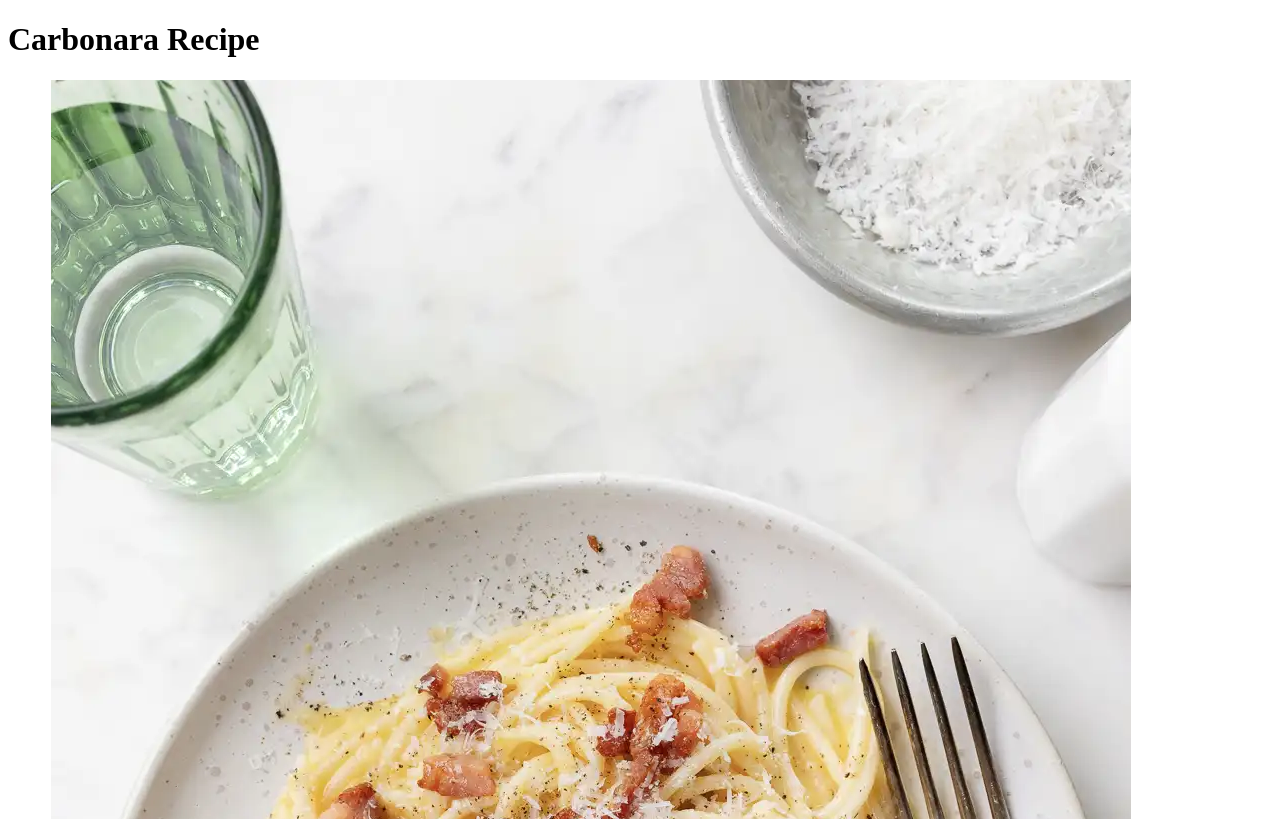
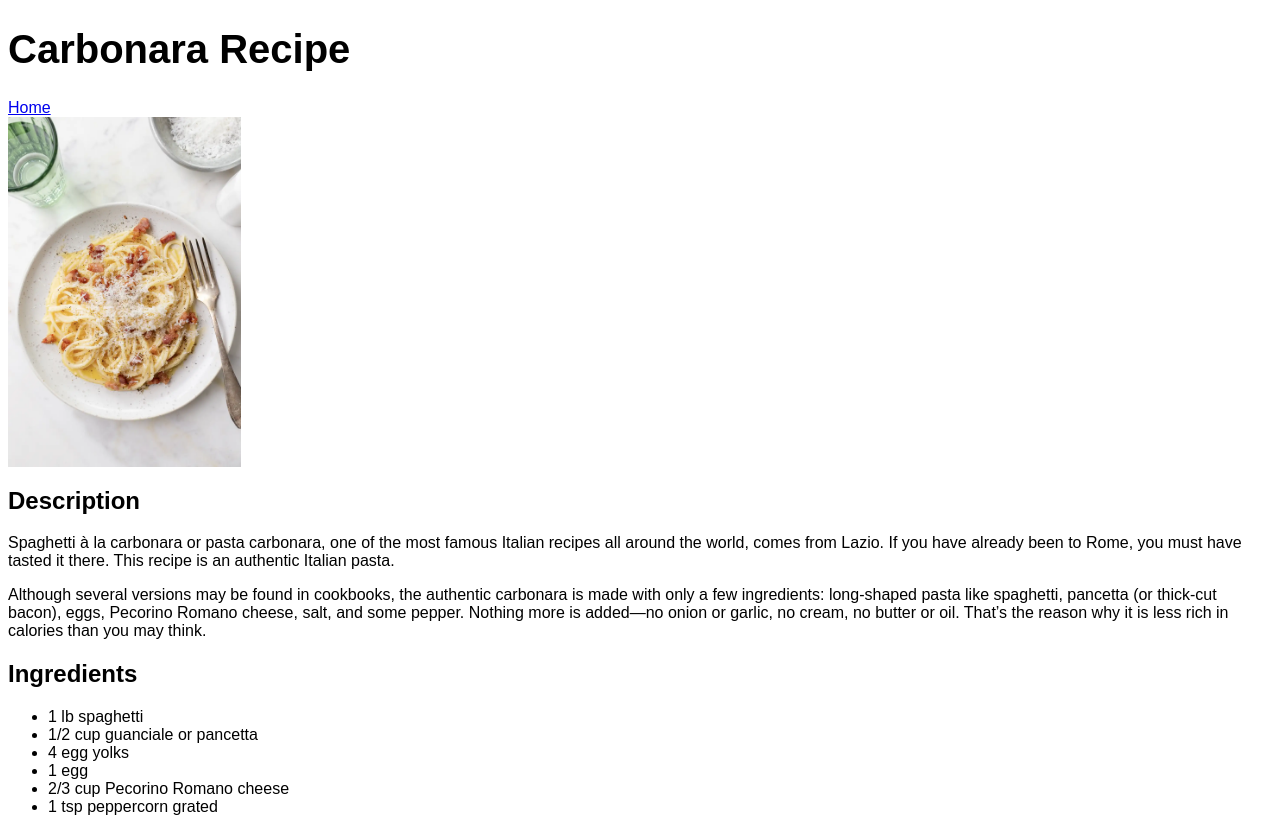
Before and after one commit to SamuelDavis2/odin-recipes, a plain HTML site: page recipes/carbonara.html in a window 1280 px wide. Shown: the top 819 px of the page. Drawn offline with Linux system fonts and the light colour scheme.

Commit message:
Adding in CSS doc and minor changes

```diff
--- a/recipes/carbonara.html
+++ b/recipes/carbonara.html
@@ -1,6 +1,7 @@
 <!DOCTYPE html>
 <html lang="en">
 <head>
+    <link rel="stylesheet" href="../styles.css">
     <meta charset="UTF-8">
     <meta name="viewport" content="width=device-width, initial-scale=1.0">
     <title>Lasagna Recipe</title>
@@ -8,7 +9,7 @@
 <body>
     <h1>Carbonara Recipe</h1>
     <a href="../index.html">Home</a>
-    <img src="../images/carbonara-recipe.webp">
+    <img class="image" src="../images/carbonara-recipe.webp">
     <h2>Description</h2>
     <p>
         Spaghetti à la carbonara or pasta carbonara, one of the most famous Italian recipes all around the world, comes from Lazio. If you have already been to Rome, you must have tasted it there. This recipe is an authentic Italian pasta.
--- /dev/null
+++ b/styles.css
@@ -0,0 +1,13 @@
+body {
+    font-family: sans-serif, serif;
+}
+
+.image {
+    display: flex;
+    max-width: 350px;
+    max-height: 350px;
+}
+
+h1 {
+    font-size: 40px;
+}
```
Also changed, not shown: index.html (+1 -0 lines), recipes/lasagna.html (+2 -1 lines), recipes/tteokbokki.html (+2 -1 lines).
